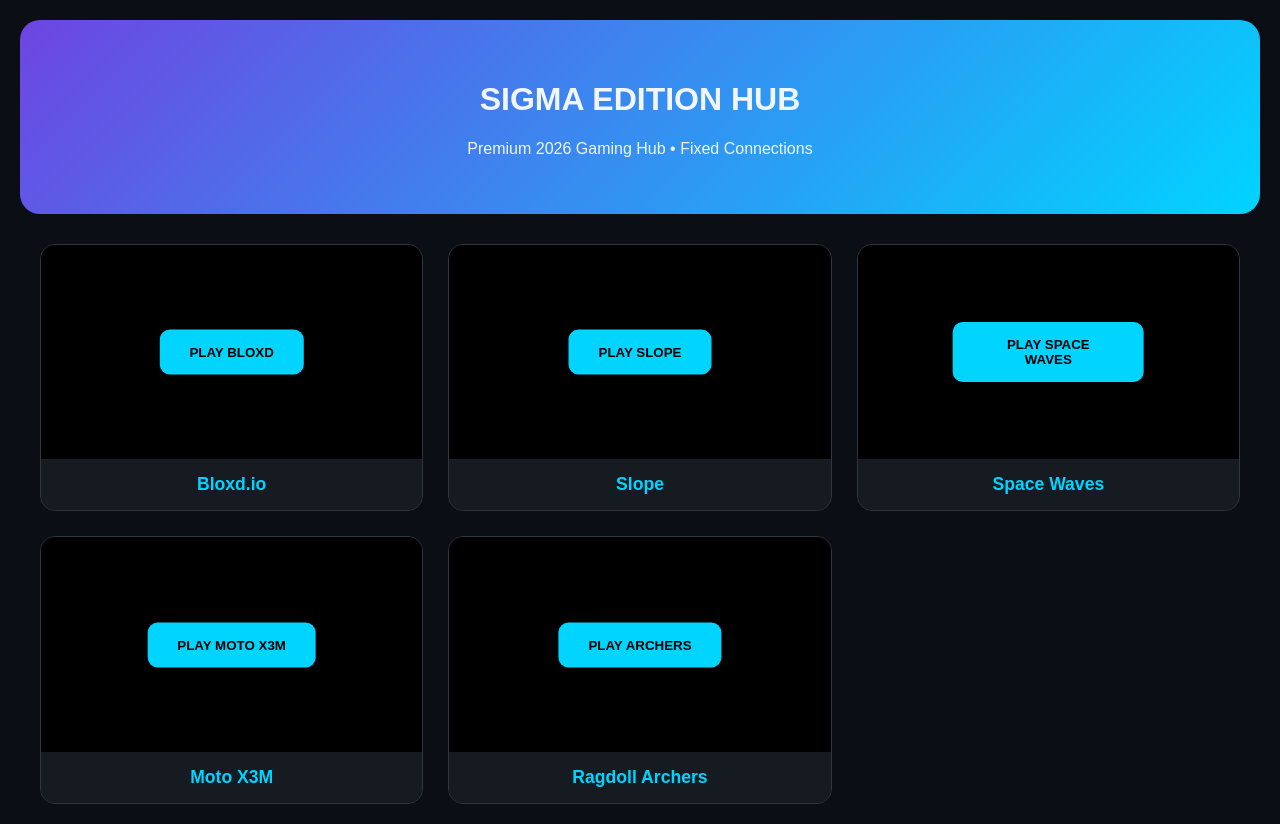
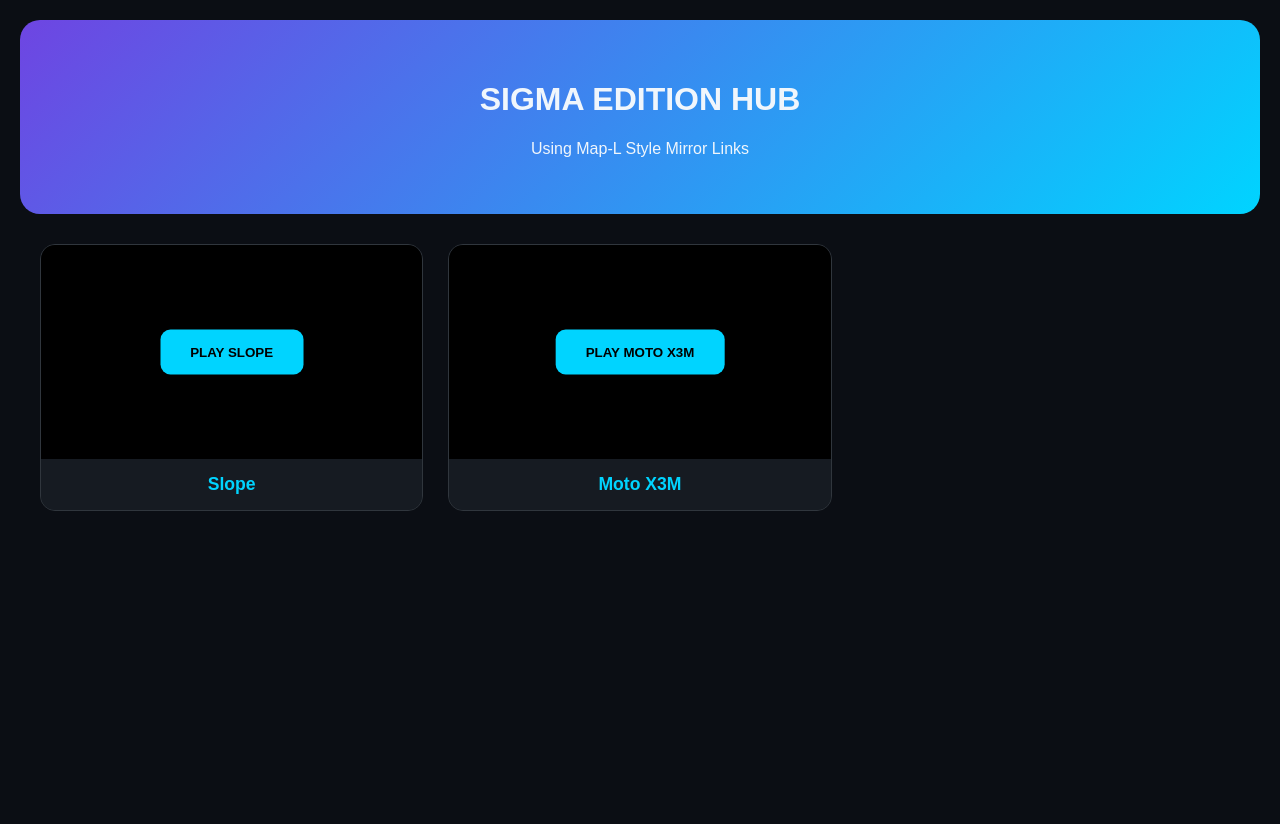
Before and after one commit to sigmaeditionadmin/Sigma-Edition-Games, a plain HTML site: page index.html in a window 1280 px wide. After the commit the page ends 800 px from the top, so only its background shows below. Drawn offline with Linux system fonts and the light colour scheme.

Commit message:
Update index.html

```diff
--- a/index.html
+++ b/index.html
@@ -3,7 +3,7 @@
 <head>
     <meta charset="UTF-8">
     <meta name="viewport" content="width=device-width, initial-scale=1.0">
-    <title>Sigma Edition | 2026 Gaming Hub</title>
+    <title>Sigma Edition | Gaming Hub</title>
     <style>
         :root { --primary: #00d4ff; --bg: #0b0e14; --card-bg: #1c2128; --text: #f0f6fc; }
         body { background-color: var(--bg); color: var(--text); font-family: sans-serif; margin: 0; padding: 20px; text-align: center; }
@@ -13,7 +13,6 @@
         .game-box { position: relative; width: 100%; padding-bottom: 56.25%; height: 0; background: #000; }
         .game-box iframe { position: absolute; top: 0; left: 0; width: 100%; height: 100%; border: none; display: none; }
         .play-btn { position: absolute; top: 50%; left: 50%; transform: translate(-50%, -50%); padding: 15px 30px; background: var(--primary); color: #000; border: none; border-radius: 10px; font-weight: bold; cursor: pointer; z-index: 10; transition: 0.3s; }
-        .play-btn:hover { background: #fff; transform: translate(-50%, -50%) scale(1.1); }
         .game-label { padding: 15px; font-weight: bold; font-size: 1.1rem; background: #161b22; color: var(--primary); }
     </style>
 </head>
@@ -21,51 +20,25 @@
 
 <header>
     <h1>SIGMA EDITION HUB</h1>
-    <p>Premium 2026 Gaming Hub • Fixed Connections</p>
+    <p>Using Map-L Style Mirror Links</p>
 </header>
 
 <div class="game-grid">
-
     <div class="game-card">
         <div class="game-box">
-            <button class="play-btn" onclick="startGame(this, 'https://bloxd.io/')">PLAY BLOXD</button>
-            <iframe allow="gamepad *; fullscreen *;"></iframe>
-        </div>
-        <div class="game-label">Bloxd.io</div>
-    </div>
-
-    <div class="game-card">
-        <div class="game-box">
-            <button class="play-btn" onclick="startGame(this, 'https://way78.github.io/slope/')">PLAY SLOPE</button>
-            <iframe allow="fullscreen *;"></iframe>
+            <button class="play-btn" onclick="startGame(this, 'https://map-l.github.io/slope/')">PLAY SLOPE</button>
+            <iframe allow="fullscreen"></iframe>
         </div>
         <div class="game-label">Slope</div>
     </div>
 
     <div class="game-card">
         <div class="game-box">
-            <button class="play-btn" onclick="startGame(this, 'https://way78.github.io/spacewaves/')">PLAY SPACE WAVES</button>
-            <iframe allow="fullscreen *;"></iframe>
-        </div>
-        <div class="game-label">Space Waves</div>
-    </div>
-
-    <div class="game-card">
-        <div class="game-box">
-            <button class="play-btn" onclick="startGame(this, 'https://way78.github.io/moto-x3m/')">PLAY MOTO X3M</button>
-            <iframe allow="fullscreen *;"></iframe>
+            <button class="play-btn" onclick="startGame(this, 'https://map-l.github.io/moto-x3m/')">PLAY MOTO X3M</button>
+            <iframe allow="fullscreen"></iframe>
         </div>
         <div class="game-label">Moto X3M</div>
     </div>
-
-    <div class="game-card">
-        <div class="game-box">
-            <button class="play-btn" onclick="startGame(this, 'https://76games.github.io/ragdoll-archers/')">PLAY ARCHERS</button>
-            <iframe allow="gamepad *; fullscreen *;"></iframe>
-        </div>
-        <div class="game-label">Ragdoll Archers</div>
-    </div>
-
 </div>
 
 <script>
@@ -74,13 +47,6 @@
         iframe.src = url;
         iframe.style.display = "block";
         btn.style.display = "none";
-
-        // Error handling: if it stays black for 5 seconds, alert the user
-        setTimeout(() => {
-            if (iframe.contentWindow.length === 0) {
-                console.log("Game might be blocked by your network.");
-            }
-        }, 5000);
     }
 </script>
 
```
